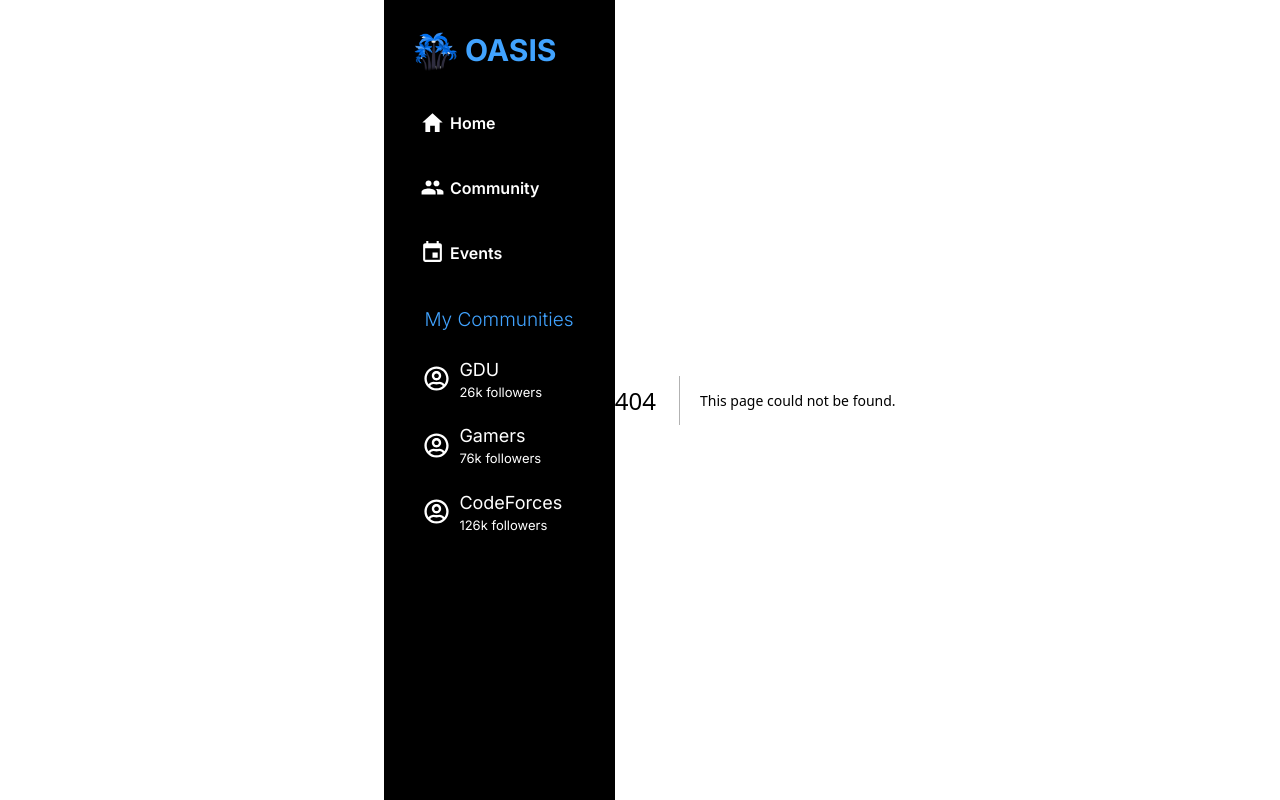
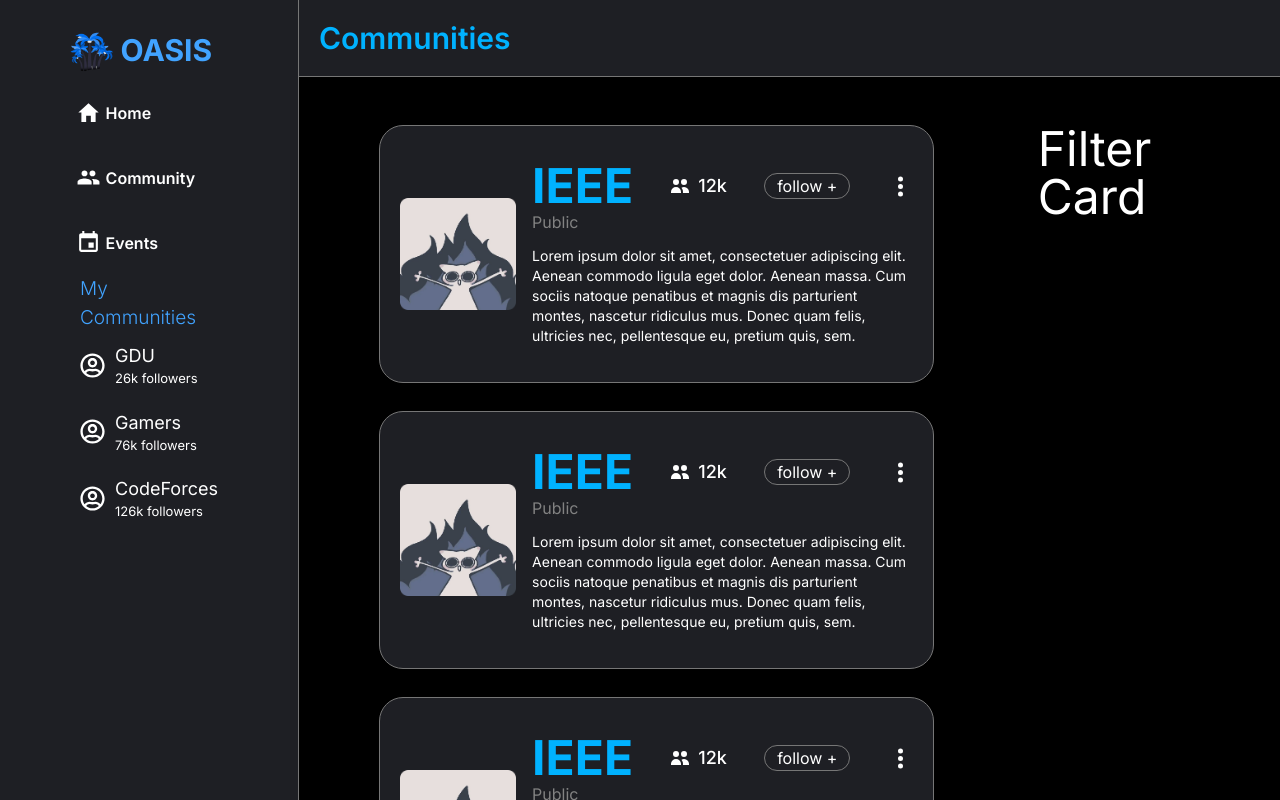
Before and after one commit to Kiran1504/oasis-frontend, a Next.js app: page /communities in a window 1280 px wide. Before the commit this address had no page. Shown: the top 800 px of the page. Built offline with nearby package versions, Linux system fonts and the light colour scheme.

Commit message:
allcommunities added

```diff
--- /dev/null
+++ b/app/communities/page.jsx
@@ -0,0 +1,26 @@
+import React from "react";
+import ComunityCard from "@/components/ComunityCard";
+
+function page() {
+  return (
+    <>
+    <div className=" bg-[#1E1F24] p-5 border-[#767676] border-b-[1.5px] mb-5 " >
+   <p className="text-[#00B2FF] text-3xl font-semibold">Communities</p>
+    </div>
+      <div className=" grid grid-cols-10 gap-10 ml-20 ">
+      <div className=" col-span-7">
+       <ComunityCard/>
+       <ComunityCard/>
+       <ComunityCard/>
+       <ComunityCard/>
+       </div>
+
+        <div className=" w-1/2">
+          <p className=" text-white text-5xl  my-7">Filter Card</p>
+        </div>
+      </div>
+    </>
+  );
+}
+
+export default page;
--- a/app/components/navbar/Navbar.js
+++ b/app/components/navbar/Navbar.js
@@ -7,8 +7,8 @@
 const Navbar = () => {
     return (
         <>
-            <div className="navbar h-full w-[18%] bg-black flex flex-col py-[10px]">
-                <div className="nav-head h-[80px] w-full bg-black flex justify-start items-center gap-[5px] px-[2vw]">
+            <div className="navbar min-h-screen  bg-[#1E1F24]  flex flex-col py-[10px] px-10 ">
+                <div className="nav-head h-[80px] w-full  bg-[#1E1F24]  flex justify-start items-center gap-[5px] px-[2vw]">
                     <img src="./image.png" alt="" className="h-[50px] w-[50px]" />
                     <h1 className="text-[30px] font-bold text-[#41a3ff]">OASIS</h1>
                 </div>
--- a/app/globals.css
+++ b/app/globals.css
@@ -7,3 +7,6 @@
   --background-start-rgb: 214, 219, 220;
   --background-end-rgb: 255, 255, 255;
 }
+body{
+  background: black;
+}
--- a/app/layout.js
+++ b/app/layout.js
@@ -14,12 +14,15 @@
   return (
     <html lang="en">
       <body className={inter.className}>
+        <div className=" flex ">
+          <div className=" h-full sticky top-0 border-[#767676] border-r-[1.5px]  ">
+            <Navbar />
+          </div>
+          <div className=" ">
+          {children}
+          </div>
 
-        <div className="main-container h-screen w-full flex justify-center items-center">
-          <Navbar/>
-          {children}
         </div>
-
       </body>
     </html>
   );
--- a/app/page.js
+++ b/app/page.js
@@ -3,7 +3,7 @@
 export default function Home() {
   return (
     <>
-      <div className="container bg--600 h-screen w-full bg-black">
+      <div className="container bg--600 h-screen w-full  bg-black ">
         <div className="header bg-black h-[20%] w-full text-white flex justify-between items-center px-[3vw] z-[9999]">
           <div className="head-left">
             <h1 className="text-[25px] font-bold">Home</h1>
--- /dev/null
+++ b/components/ComunityCard.jsx
@@ -0,0 +1,48 @@
+import React from 'react'
+import { HiDotsVertical } from "react-icons/hi";
+import { HiUsers } from "react-icons/hi";
+export default function ComunityCard() {
+  return (
+    <>
+
+          <div className=" bg-[#1E1F24] p-5   grid grid-cols-12 gap-4 my-7
+         border-[1.5px] rounded-3xl  border-[#767676]  mr-16 ">
+            <div className=" col-span-3 my-auto ">
+              <img src="community_profile.png" alt="" />
+            </div>
+            <div className="  col-span-9 my-4">
+              <div className=" mb-3">
+                <div className=" flex justify-between   ">
+                  <p className=" text-[#00B2FF] font-bold text-5xl my-auto">
+                    IEEE
+                  </p>
+                  <div className=" my-auto flex">
+                    <div className=" my-auto">
+                    <HiUsers  color="white " fill="white" fontSize="20px"/>
+
+                    </div>
+
+                  <p className=" text-white  text-lg font-medium ml-2">12k</p>
+                  </div>
+
+                  <p className=" text-white my-auto border-[#767676]  border-[1.5px] rounded-3xl px-3">follow +</p>
+                  <div className=" my-auto">
+                  <HiDotsVertical color="white" fontSize="25px" />
+                  </div>
+                </div>
+                <p className=" text-[#828282]">Public</p>
+              </div>
+
+              <p className=" text-white text-sm">
+                Lorem ipsum dolor sit amet, consectetuer adipiscing elit. Aenean
+                commodo ligula eget dolor. Aenean massa. Cum sociis natoque
+                penatibus et magnis dis parturient montes, nascetur ridiculus
+                mus. Donec quam felis, ultricies nec, pellentesque eu, pretium
+                quis, sem.
+              </p>
+            </div>
+          </div>
+
+    </>
+  )
+}
```
Also changed, not shown: public/community_profile.png (added), 1 other file (tests, documents, lock files or other folders).
